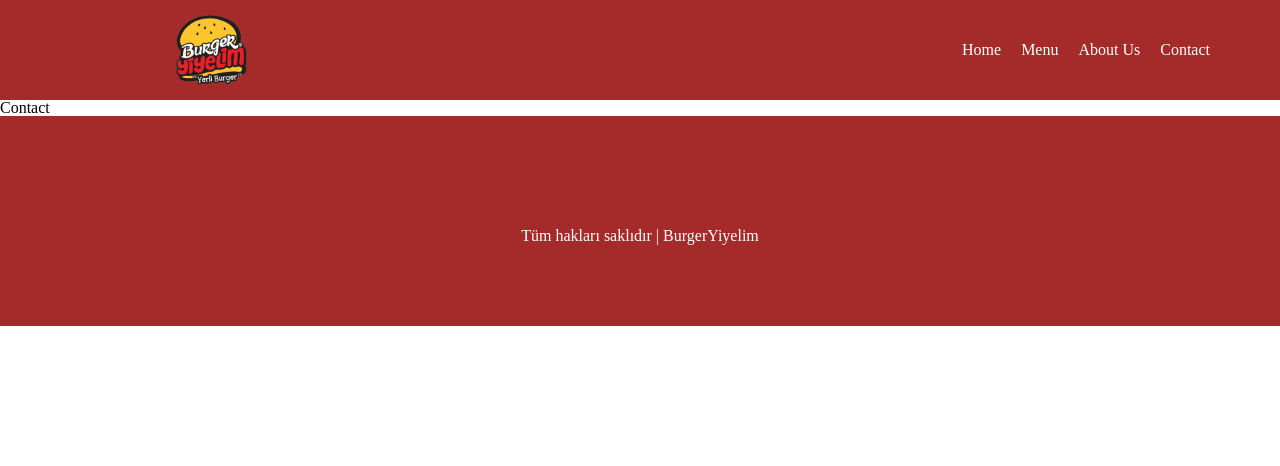
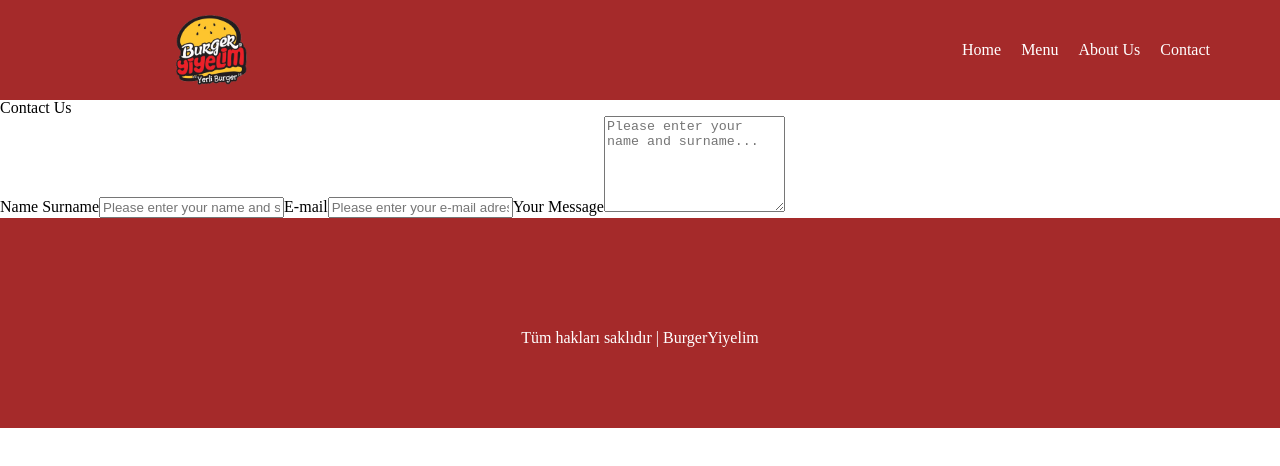
Before and after one commit to furkansylu97/ReactJs_Projects, a React (Vite) app in the folder BurgerStoreProject/: page /contact in a window 1280 px wide. Shown: the top 466 px of the page. Built offline with nearby package versions, Linux system fonts and the light colour scheme; some icons are missing.

Commit message:
Contact.jsx file contents were performed

```diff
--- a/BurgerStoreProject/src/components/Contact.jsx
+++ b/BurgerStoreProject/src/components/Contact.jsx
@@ -1,7 +1,22 @@
 import React from 'react'
+import Banner from '../assets/img/banner.png'
 
 export const Contact = () => {
   return (
-    <div>Contact</div>
+    <div className='contact'>
+      <div className="leftSide" style={{backgroundImage: `url(${Banner})`}} >
+      </div>
+      <div className="rightSide">
+        <h1>Contact Us</h1>
+        <form>
+          <label>Name Surname</label>
+          <input type="text" name='name' placeholder='Please enter your name and surname...'/>
+          <label>E-mail</label>
+          <input type="email" name='email' placeholder='Please enter your e-mail adress...'/>
+          <label>Your Message</label>
+          <textarea rows={'6'} name='message' placeholder='Please enter your name and surname...'></textarea>
+        </form>
+      </div>
+    </div>
   )
 }
```
